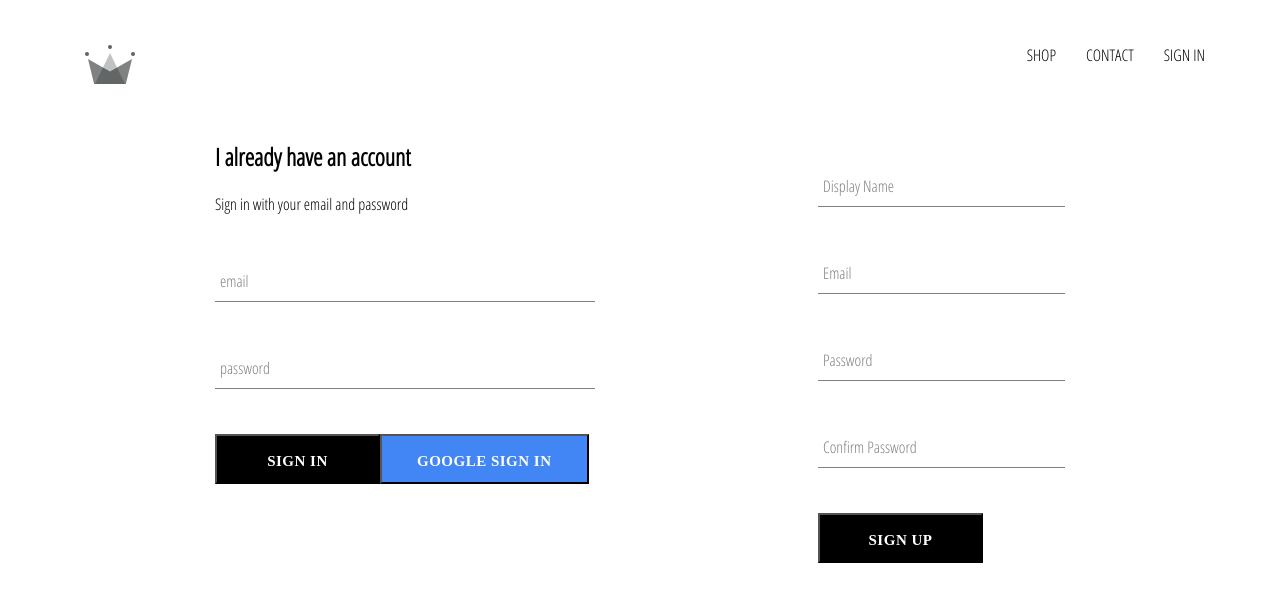
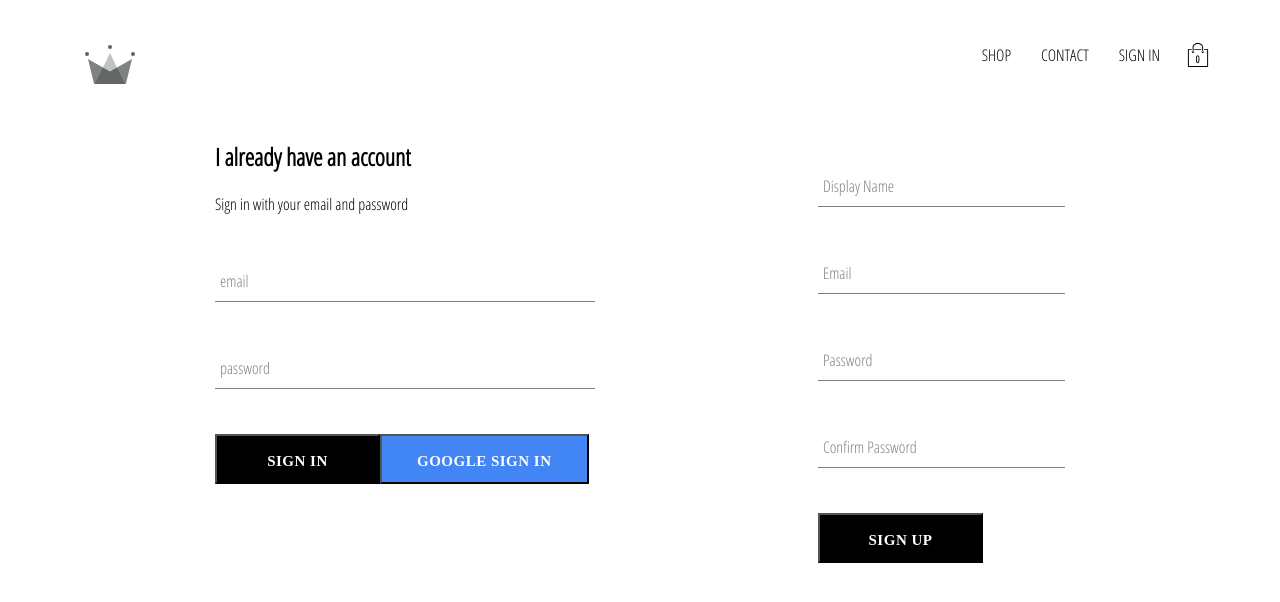
Before and after one commit to jamesarry/clothing-app, a React (Create React App) app: page /signin in a window 1280 px wide. Shown: the top 602 px of the page. Built offline with nearby package versions, Linux system fonts and the light colour scheme; no server answers.

Commit message:
Added cart Icon and cart Dropdown to our application, also implemented cart reducer

```diff
--- /dev/null
+++ b/src/components/cart-dropdown/cart-dropdown.component.jsx
@@ -0,0 +1,14 @@
+import React from 'react';
+
+import CustomButton from '../custom-button/custom-button.component';
+
+import './cart-dropdown.styles.scss';
+
+const CartDropdown = () => (
+  <div className="cart-dropdown">
+    <div className="cart-items" />
+    <CustomButton>CHECK OUT</CustomButton>
+  </div>
+);
+
+export default CartDropdown;
--- /dev/null
+++ b/src/components/cart-dropdown/cart-dropdown.styles.scss
@@ -0,0 +1,24 @@
+.cart-dropdown {
+  position: absolute;
+  width: 240px;
+  height: 340px;
+  display: flex;
+  flex-direction: column;
+  padding: 20px;
+  border: 1px solid black;
+  background-color: white;
+  top: 80px;
+  right: 70px;
+  z-index: 5;
+
+  .cart-items {
+    height: 240px;
+    display: flex;
+    flex-direction: column;
+    overflow: scroll;
+  }
+
+  .button {
+    margin-top: auto;
+  }
+}
--- /dev/null
+++ b/src/components/cart-icon/cart-icon.component.jsx
@@ -0,0 +1,25 @@
+import React from 'react';
+import { connect } from 'react-redux';
+import { toggleCartHidden } from '../../redux/cart/cart.actions';
+
+import { ReactComponent as ShoppingIcon } from '../../assets/shopping-bag.svg';
+
+import './cart-icon.styles.scss';
+
+const CartIcon = ({ toggleCartHidden }) => (
+  <div className="cart-icon" onClick={toggleCartHidden}>
+    <ShoppingIcon className="shopping-icon" />
+    <span className="item-count">0</span>
+  </div>
+);
+
+
+
+const mapDispatchToProps = dispatch => ({
+  toggleCartHidden: () => dispatch(toggleCartHidden())
+})
+
+export default connect(
+  null,
+  mapDispatchToProps
+  )(CartIcon);
--- /dev/null
+++ b/src/components/cart-icon/cart-icon.styles.scss
@@ -0,0 +1,21 @@
+.cart-icon {
+  width: 45px;
+  height: 45px;
+  position: relative;
+  display: flex;
+  align-items: center;
+  justify-content: center;
+  cursor: pointer;
+
+  .shopping-icon {
+    width: 24px;
+    height: 24px;
+  }
+
+  .item-count {
+    position: absolute;
+    font-size: 10px;
+    font-weight: bold;
+    bottom: 12px;
+  }
+}
--- a/src/components/header/header.component.jsx
+++ b/src/components/header/header.component.jsx
@@ -1,4 +1,3 @@
-
 import React from 'react';
 import { Link } from 'react-router-dom';
 import { connect } from 'react-redux';
@@ -6,8 +5,10 @@
 import { ReactComponent as Logo } from '../../assets/crown.svg';
 import { auth } from '../../firebase/firebase.utils';
 import './header.styles.scss';
+import CartIcon from '../cart-icon/cart-icon.component';
+import CartDropdown from '../cart-dropdown/cart-dropdown.component';
 
-const Header = ({ currentUser }) =>(
+const Header = ({ currentUser, hidden }) =>(
   <div className="header">
         <Link className="logo-container" to="/">
           <Logo className="logo" />
@@ -29,13 +30,22 @@
             SIGN IN
           </Link>
         )}
+        <CartIcon />
      </div>
+     {
+       hidden ? null : <CartDropdown />
+    }
   </div>
+
 );
 
-//Use to grab the state from the reducer. state is the root reducer
-const mapStateToProps = state => ({
-   currentUser: state.user.currentUser
+/**
+ * Use to grab the state from the reducer. state is the root reducer
+ *get the currentuser out of the user
+ */
+const mapStateToProps = ({user: {currentUser}, cart: {hidden} }) => ({
+   currentUser,
+   hidden
 })
 /**
 Use connect to connect our store to our component and pass in the mapStateToProps as argument */
--- /dev/null
+++ b/src/redux/cart/cart.actions.js
@@ -0,0 +1,5 @@
+import CartActionTypes from './cart.types';
+
+export const toggleCartHidden = () =>({
+  type: CartActionTypes.TOGGLE_CART_HIDDEN
+});
--- /dev/null
+++ b/src/redux/cart/cart.reducer.js
@@ -0,0 +1,19 @@
+import CartActionTypes from './cart.types';
+
+const INITIAL_STATE = {
+  hidden: true
+};
+
+const cartReducer = (state = INITIAL_STATE, action) =>{
+  switch (action.type) {
+    case CartActionTypes.TOGGLE_CART_HIDDEN:
+      return {
+        ...state,
+        hidden: !state.hidden
+      }
+    default:
+        return state;
+  }
+};
+
+export default cartReducer;
--- /dev/null
+++ b/src/redux/cart/cart.types.js
@@ -0,0 +1,5 @@
+const CartActionTypes = {
+  TOGGLE_CART_HIDDEN: 'TOGGLE_CART_HIDDEN'
+};
+
+export  default CartActionTypes;
--- a/src/redux/root-reducer.js
+++ b/src/redux/root-reducer.js
@@ -1,8 +1,9 @@
 import { combineReducers } from 'redux';
 import userReducer from './user/user.reducer';
+import cartReducer from './cart/cart.reducer';
 
- //passing the user reducer intin user using combineReducer function from redux
 export default combineReducers({
-  user: userReducer
+  user: userReducer,
+  cart: cartReducer
 
 });
```
Also changed, not shown: src/assets/shopping-bag.svg (added).
